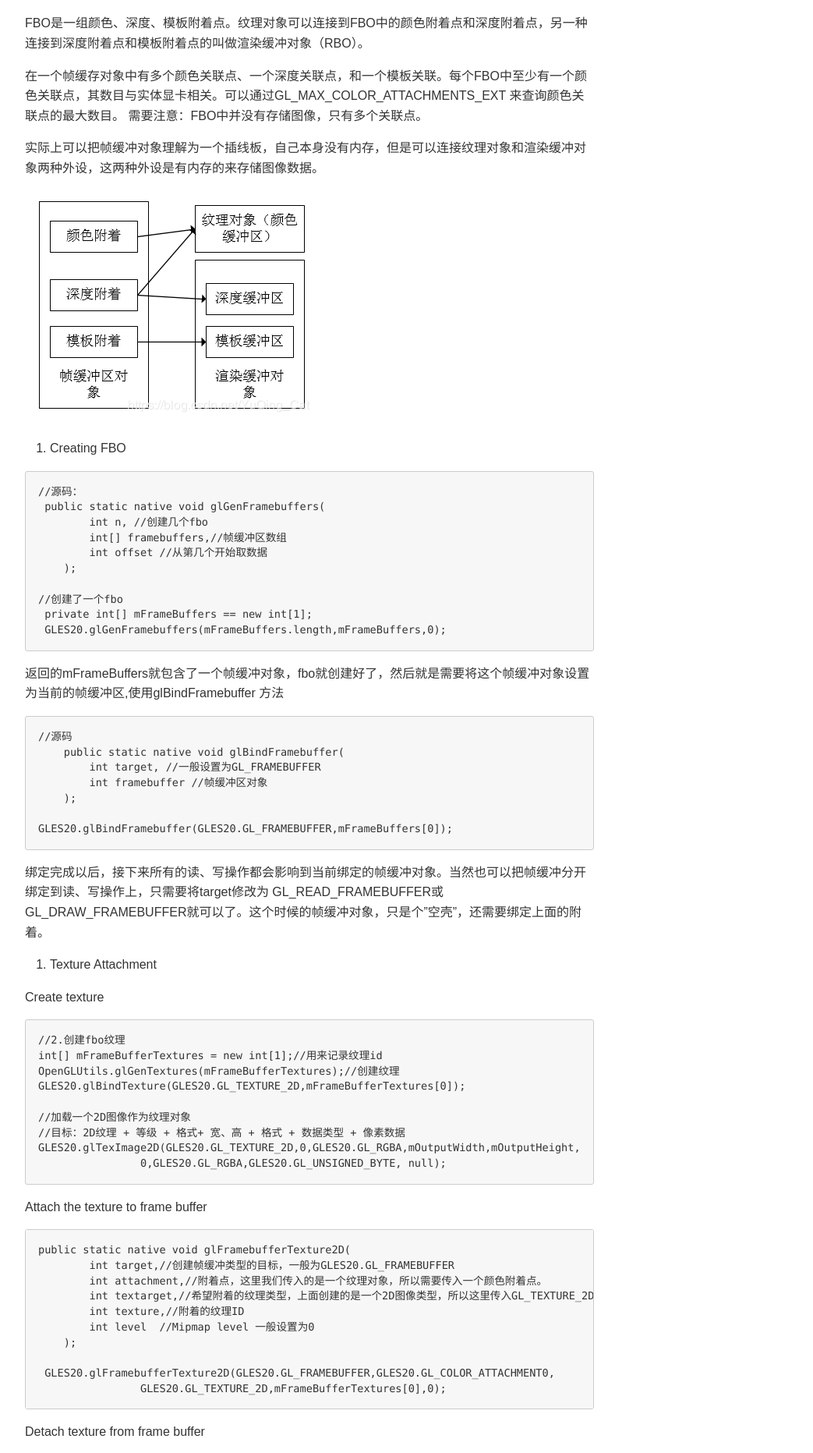
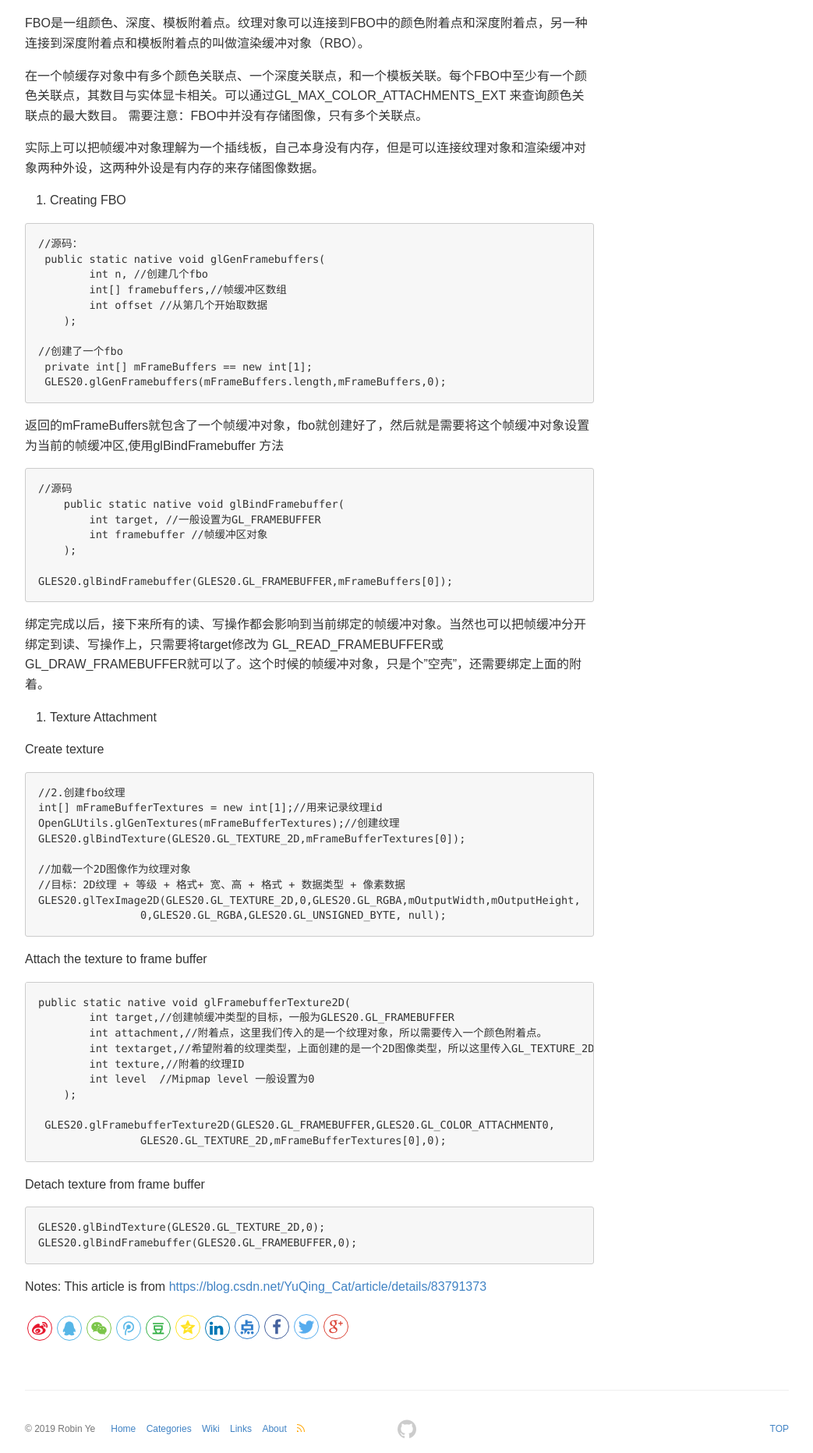
Before and after one commit to robinyeeh/robinye.github.io, a Jekyll site: the page built from _posts/opengl/2020-03-31-OpenGL_FBO.md, in a window 1280 px wide. Shown: the part 436-2299 px from the top of the page at 78% size, without its empty margins (118-1161 px from the left). Built offline with Jekyll 4.4.1, drawn with Linux system fonts in a browser that asks for light colours.

Commit message:
Add opengl articles

```diff
--- a/_posts/opengl/2020-03-31-OpenGL_FBO.md
+++ b/_posts/opengl/2020-03-31-OpenGL_FBO.md
@@ -21,8 +21,6 @@ FBO是一组颜色、深度、模板附着点。纹理对象可以连接到FBO
 需要注意：FBO中并没有存储图像，只有多个关联点。
 
 实际上可以把帧缓冲对象理解为一个插线板，自己本身没有内存，但是可以连接纹理对象和渲染缓冲对象两种外设，这两种外设是有内存的来存储图像数据。
-
-![](/images/blog/opengl/opengl_fbo.png)
 
 
 1. Creating FBO
```
